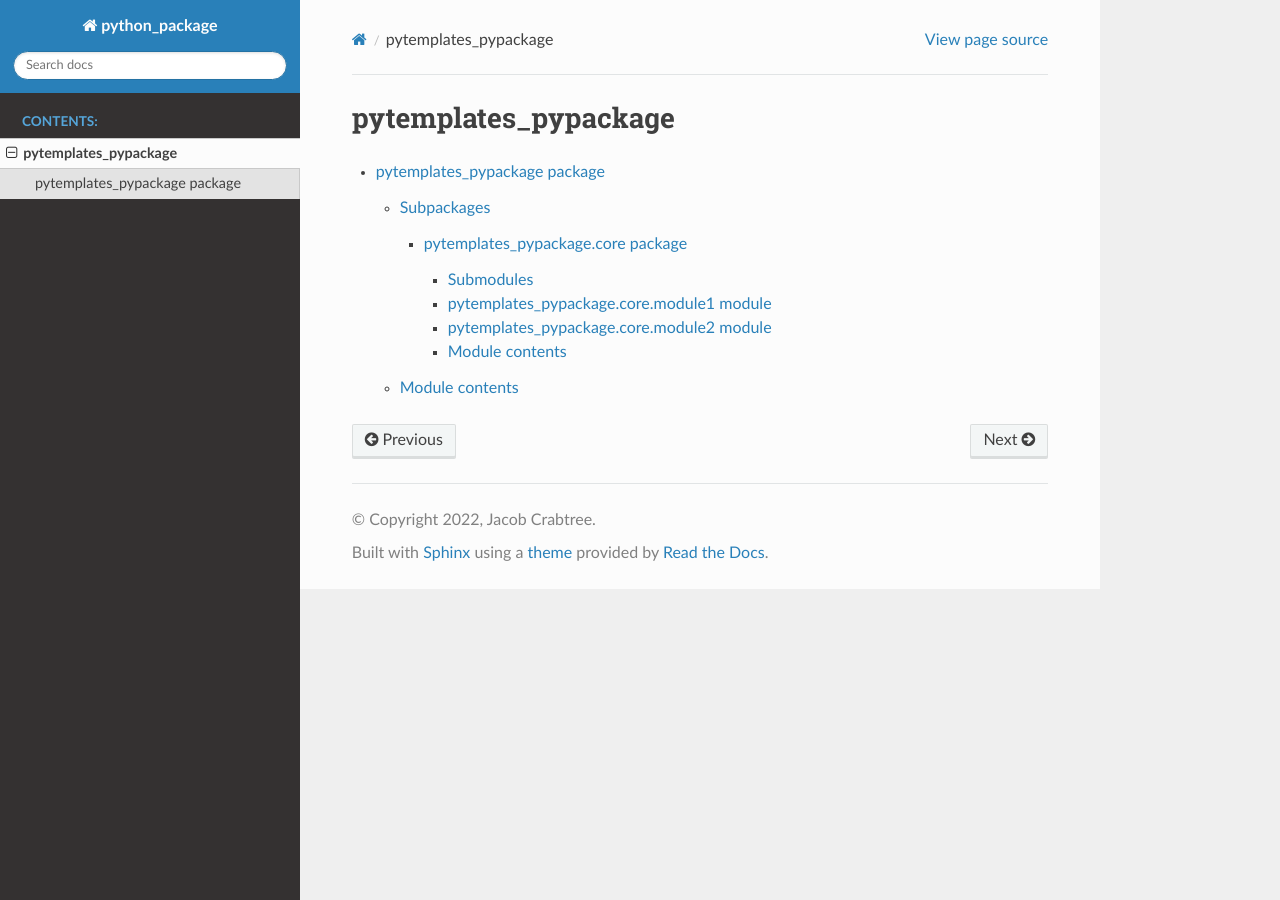
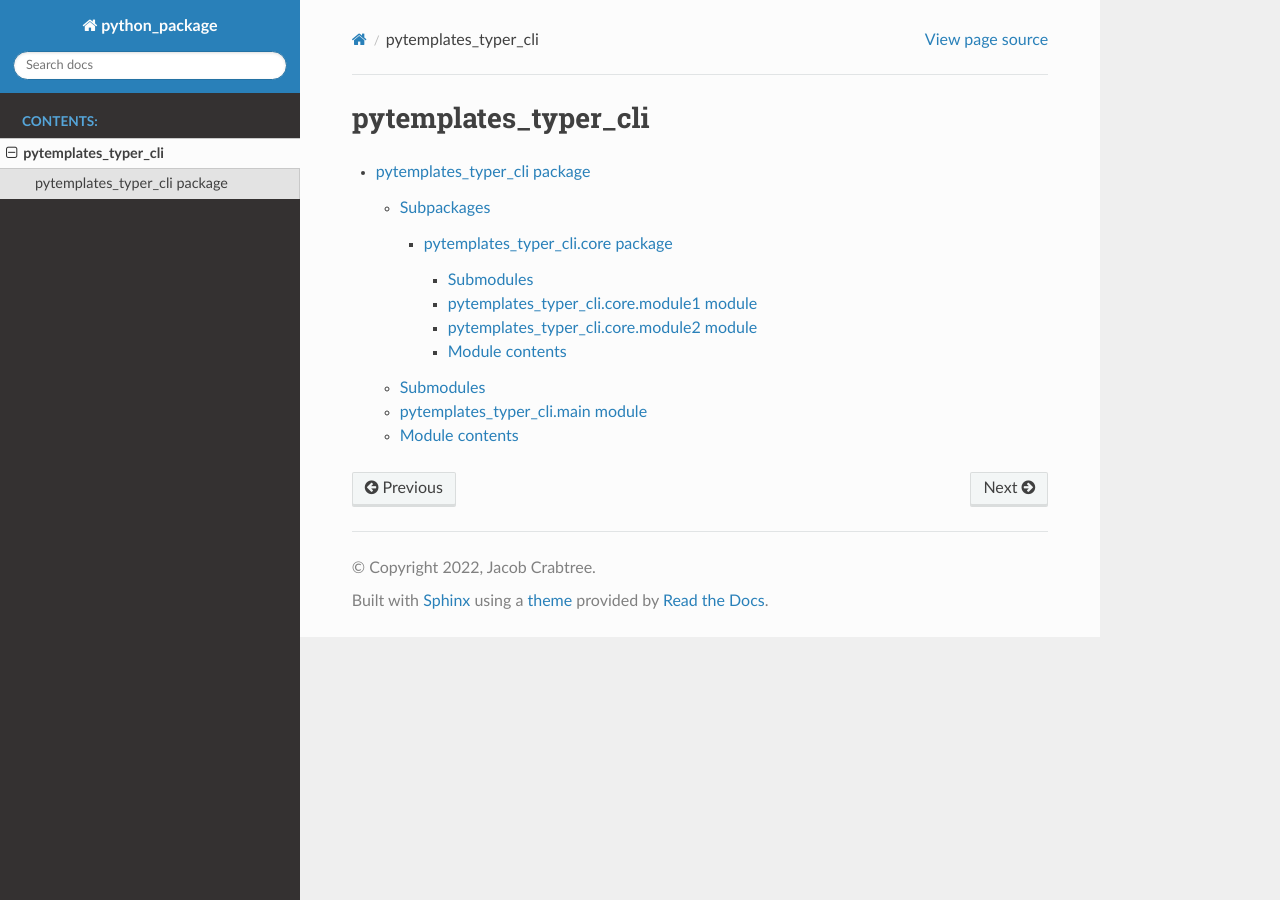
Before and after one commit to PyTemplate/typer_cli, a Sphinx documentation site: the page built from docs/source/modules.rst, in a window 1280 px wide. Built offline with Sphinx 7.4.7 and the Read the Docs theme 2.0.0, drawn with Linux system fonts in a browser that asks for light colours.

Commit message:
Changing package name

```diff
--- a/docs/source/modules.rst
+++ b/docs/source/modules.rst
@@ -1,7 +1,7 @@
-pytemplates_pypackage
+pytemplates_typer_cli
 =====================
 
 .. toctree::
    :maxdepth: 4
 
-   pytemplates_pypackage
+   pytemplates_typer_cli
--- a/docs/source/pytemplates_pypackage.rst
+++ /dev/null
@@ -1,18 +0,0 @@
-pytemplates\_pypackage package
-==============================
-
-Subpackages
------------
-
-.. toctree::
-   :maxdepth: 4
-
-   pytemplates_pypackage.core
-
-Module contents
----------------
-
-.. automodule:: pytemplates_pypackage
-   :members:
-   :undoc-members:
-   :show-inheritance:
--- /dev/null
+++ b/docs/source/pytemplates_typer_cli.core.rst
@@ -0,0 +1,29 @@
+pytemplates\_typer\_cli.core package
+====================================
+
+Submodules
+----------
+
+pytemplates\_typer\_cli.core.module1 module
+-------------------------------------------
+
+.. automodule:: pytemplates_typer_cli.core.module1
+   :members:
+   :undoc-members:
+   :show-inheritance:
+
+pytemplates\_typer\_cli.core.module2 module
+-------------------------------------------
+
+.. automodule:: pytemplates_typer_cli.core.module2
+   :members:
+   :undoc-members:
+   :show-inheritance:
+
+Module contents
+---------------
+
+.. automodule:: pytemplates_typer_cli.core
+   :members:
+   :undoc-members:
+   :show-inheritance:
--- /dev/null
+++ b/docs/source/pytemplates_typer_cli.rst
@@ -0,0 +1,29 @@
+pytemplates\_typer\_cli package
+===============================
+
+Subpackages
+-----------
+
+.. toctree::
+   :maxdepth: 4
+
+   pytemplates_typer_cli.core
+
+Submodules
+----------
+
+pytemplates\_typer\_cli.main module
+-----------------------------------
+
+.. automodule:: pytemplates_typer_cli.main
+   :members:
+   :undoc-members:
+   :show-inheritance:
+
+Module contents
+---------------
+
+.. automodule:: pytemplates_typer_cli
+   :members:
+   :undoc-members:
+   :show-inheritance:
```
Also changed, not shown: README.md (+11 -8 lines), docs/source/pytemplates_pypackage.core.rst (deleted, +0 -29 lines), .bumpversion.cfg, 1 other file.
